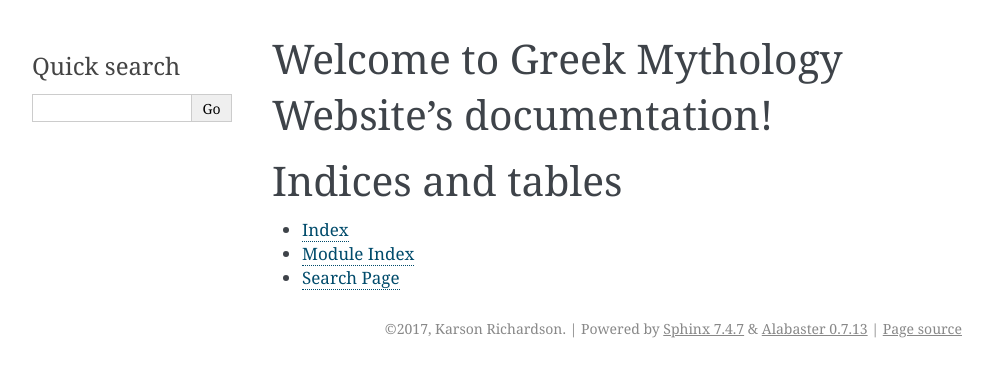
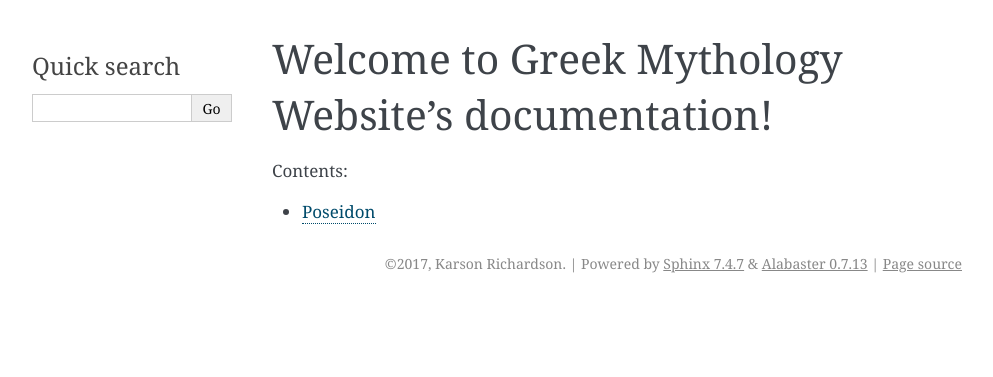
Before and after one commit to karsonk09/greek_mythology_webpage, a Sphinx documentation site: the page built from source/index.rst, in a window 1280 px wide. Shown: the top 377 px of the page, without its empty margins (148-1141 px from the left). Built offline with Sphinx 7.4.7, drawn with Linux system fonts in a browser that asks for light colours.

Commit message:
Added Poseidon Page

```diff
--- a/source/index.rst
+++ b/source/index.rst
@@ -10,11 +10,4 @@ Welcome to Greek Mythology Website's documentation!
    :maxdepth: 2
    :caption: Contents:
 
-
-
-Indices and tables
-==================
-
-* :ref:`genindex`
-* :ref:`modindex`
-* :ref:`search`
+   poseidon/index
--- /dev/null
+++ b/source/poseidon/index.rst
@@ -0,0 +1,2 @@
+Poseidon
+========
```
